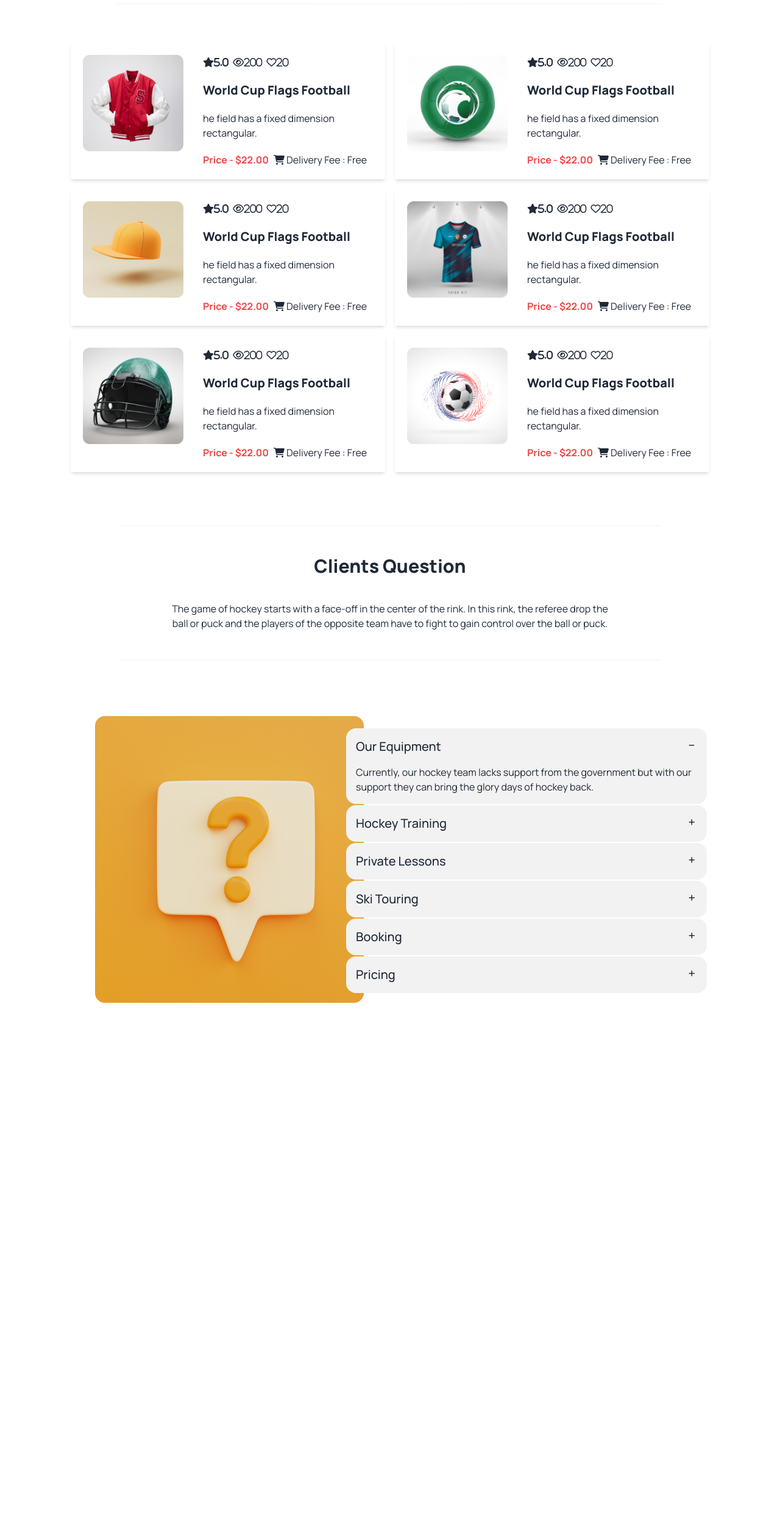
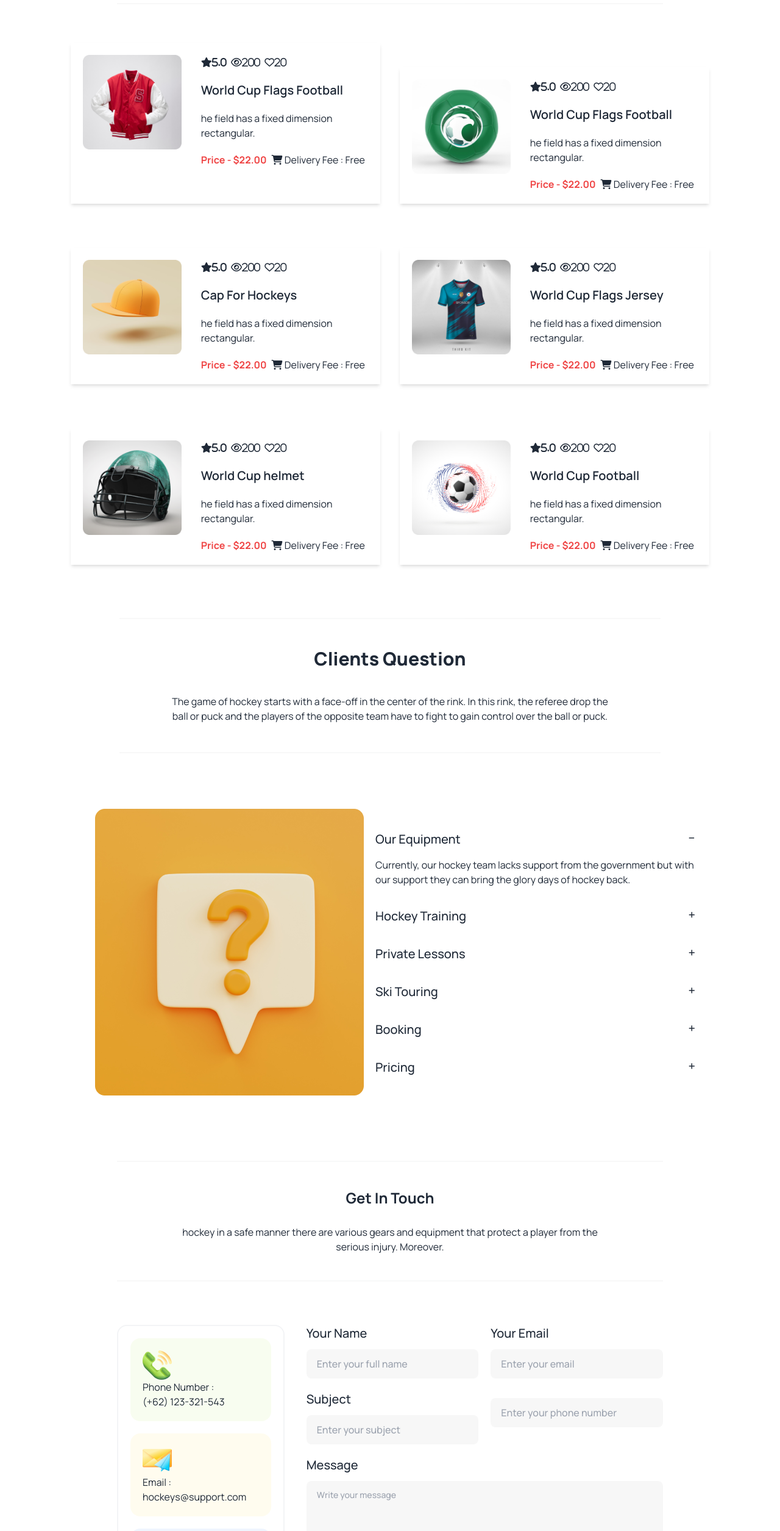
Before and after one commit to netmasternr/B9A3-Hockeys-main, a plain HTML site: page index.html in a window 1280 px wide. Shown: the part 2560-5070 px from the top of the page at 61% size. Before the commit the page ends 4304 px from the top, so only its background shows below. Drawn offline with nearby package versions, Linux system fonts and the light colour scheme.

Commit message:
contract section added

```diff
--- a/index.html
+++ b/index.html
@@ -207,7 +207,7 @@
        the referee drop the the players of the opposite team </p>
        <div class=" divider opacity-30 container px-5 mx-auto lg:px-24 "></div>
   </div>
-    <div class=" gap-4 px-5 mx-auto   grid lg:grid-cols-2">
+    <div class=" gap-8 space-y-10 px-5 mx-auto   grid lg:grid-cols-2">
       <!-- card-1 -->
       <div class=" lg:flex bg-base-100 shadow-md ">
         <!-- img-part -->
@@ -221,7 +221,7 @@
             <i class="fa-regular fa-eye">200</i>
             <i class="fa-regular fa-heart">20</i>
           </div>
-           <h1 class="text-xl font-extrabold">World Cup Flags Football</h1>
+           <h1 class="text-xl font-semibold">World Cup Flags Football</h1>
            <p>he field has a fixed dimension
              rectangular.</p>
              <div class="flex gap-2">
@@ -248,7 +248,7 @@
             <i class="fa-regular fa-eye">200</i>
             <i class="fa-regular fa-heart">20</i>
           </div>
-           <h1 class="text-xl font-extrabold">World Cup Flags Football</h1>
+           <h1 class="text-xl font-semibold">World Cup Flags Football</h1>
            <p>he field has a fixed dimension
              rectangular.</p>
              <div class="flex gap-2">
@@ -275,7 +275,7 @@
             <i class="fa-regular fa-eye">200</i>
             <i class="fa-regular fa-heart">20</i>
           </div>
-           <h1 class="text-xl font-extrabold">World Cup Flags Football</h1>
+           <h1 class="text-xl font-semibold">Cap For Hockeys</h1>
            <p>he field has a fixed dimension
              rectangular.</p>
              <div class="flex gap-2">
@@ -302,7 +302,7 @@
             <i class="fa-regular fa-eye">200</i>
             <i class="fa-regular fa-heart">20</i>
           </div>
-           <h1 class="text-xl font-extrabold">World Cup Flags Football</h1>
+           <h1 class="text-xl font-semibold">World Cup Flags Jersey</h1>
            <p>he field has a fixed dimension
              rectangular.</p>
              <div class="flex gap-2">
@@ -329,7 +329,7 @@
             <i class="fa-regular fa-eye">200</i>
             <i class="fa-regular fa-heart">20</i>
           </div>
-           <h1 class="text-xl font-extrabold">World Cup Flags Football</h1>
+           <h1 class="text-xl font-semibold">World Cup helmet</h1>
            <p>he field has a fixed dimension
              rectangular.</p>
              <div class="flex gap-2">
@@ -356,7 +356,7 @@
             <i class="fa-regular fa-eye">200</i>
             <i class="fa-regular fa-heart">20</i>
           </div>
-           <h1 class="text-xl font-extrabold">World Cup Flags Football</h1>
+           <h1 class="text-xl font-semibold">World Cup Football</h1>
            <p>he field has a fixed dimension
              rectangular.</p>
              <div class="flex gap-2">
@@ -390,7 +390,7 @@
           <div class=" divider opacity-30 container px-5 mx-auto lg:px-24 "></div>
         </div>
 
-        <div class="grid mt-16 p-5 border-2 border-gray-100 rounded-2xl gap-4 lg:border-none lg:grid-cols-2 lg:-space-x-20 mx-auto">
+        <div class="grid mt-16 p-5 border-2 border-gray-100 rounded-2xl gap-4 md:grid-cols-1  lg:border-none lg:grid-cols-2 lg:-space-x-12 mx-auto">
 
             <div class=" mx-auto">
               <img class="-space-x-10" src="./Images/11.png" alt="">
@@ -399,7 +399,7 @@
             <div class=" space-y-0.5 pt-10  lg:pt-5">
 
               <!-- question-1 -->
-              <div class="collapse collapse-plus bg-base-200">
+              <div class="collapse collapse-plus bg-white">
                 <input type="radio" name="my-accordion-3" checked="checked" />
                 <div class="collapse-title text-xl font-medium">
                   Our Equipment
@@ -410,7 +410,7 @@
               </div>
 
               <!-- question-2 -->
-              <div class="collapse collapse-plus bg-base-200">
+              <div class="collapse collapse-plus bg-white">
                 <input type="radio" name="my-accordion-3" />
                 <div class="collapse-title text-xl font-medium">
                   Hockey Training
@@ -421,7 +421,7 @@
               </div>
 
               <!-- question-3 -->
-              <div class="collapse collapse-plus bg-base-200">
+              <div class="collapse collapse-plus bg-white">
                 <input type="radio" name="my-accordion-3" />
                 <div class="collapse-title text-xl font-medium">
                   Private Lessons
@@ -432,7 +432,7 @@
               </div>
 
               <!-- question-4-->
-              <div class="collapse collapse-plus bg-base-200">
+              <div class="collapse collapse-plus bg-white">
                 <input type="radio" name="my-accordion-3" />
                 <div class="collapse-title text-xl font-medium">
                   Ski Touring
@@ -443,7 +443,7 @@
               </div>
 
               <!-- question-5 -->
-              <div class="collapse collapse-plus bg-base-200">
+              <div class="collapse collapse-plus bg-white">
                 <input type="radio" name="my-accordion-3" />
                 <div class="collapse-title text-xl font-medium">
                   Booking
@@ -454,7 +454,7 @@
               </div>
 
               <!-- question-5 -->
-              <div class="collapse collapse-plus bg-base-200">
+              <div class="collapse collapse-plus bg-white">
                 <input type="radio" name="my-accordion-3" />
                 <div class="collapse-title text-xl font-medium">
                   Pricing
@@ -482,20 +482,115 @@
 
 
      </section>
-     <!-- client question section start -->
+     <!-- client question section end -->
+
+     <!-- contract section start -->
+      <section>
+        <div class=" divider opacity-30 container px-5 mx-auto lg:px-24 "></div>
+        <div class="text-center py-5">
+          <h1 class="text-2xl font-bold pb-7" >Get In Touch</h1>
+          <p class="w-2/3 mx-auto">hockey in a safe manner there are various gears and equipment that protect a player from the serious injury. Moreover.</p>
+        </div>
+
+        <!-- divider -->
+        <div class=" divider opacity-30 mb-16 container  px-5 mx-auto lg:px-24 "></div>
+        <!-- divider -->
+
+        <div class="container px-5 mx-auto lg:px-24
+         grid gap-9 grid-cols-1 lg:grid-cols-3">
+
+          <div class="col-span-1 px-5 pt-5 pb-1 border-2 border-gray-100 rounded-2xl ">
+            <div class="bg-[#BCED6D1A] rounded-2xl p-5 mb-5">
+                <img src="./Images/Group 1171275317.png" alt="">
+                <p>Phone Number :
+                </p>
+                <h3>(+62) 123-321-543</h3>
+            </div>
+
+            <div class="bg-[#FDDD5F1A] rounded-2xl p-5 mb-5">
+                <img src="./Images/Group 1171275318.png" alt="">
+                <p>Email :
+                </p>
+                <h3>hockeys@support.com</h3>
+            </div>
+
+            <div class="bg-[#629CF31A] rounded-2xl p-5 mb-5">
+                <img src="./Images/Group 1171275321.png" alt="">
+                <p>Location :
+                </p>
+                <h3>
+                  152/1 Mohakhali Wireless Gate
+                </h3>
+            </div>
+          </div>
+
+          <!-- form-part -->
+          <div class="col-span-2">
+            <div class="grid gap-5 lg:grid-cols-2 ">
+
+              <div class="text-xl font-medium">
+                <label for="">Your Name</label>
+                <input type="text" placeholder="Enter your full name" class="input mt-3 bg-[#13131808]  w-full "/>
+              </div>
+
+              <div class="text-xl font-medium">
+                <label for="">Your Email</label>
+                <input type="text" placeholder="Enter your email" class="input mt-3 bg-[#13131808]  w-full "/>
+              </div>
+
+              <div class="text-xl font-medium">
+                <label for="">Subject</label>
+                <input type="text" placeholder="Enter your subject" class="input mt-3 bg-[#13131808]  w-full "/>
+              </div>
+
+              <div class="text-xl font-medium">
+                <input type="text" placeholder="Enter your phone number" class="input mt-3 bg-[#13131808]  w-full "/>
+              </div>
+            </div>
+
+            <div class="py-5 text-xl font-medium">
+              <label class="form-control ">
+                <label for="">Message</label>
+                <textarea class="textarea bg-[#13131808] mt-3 h-48" placeholder="Write your message"></textarea>
+              </label>
+            </div>
+            <div>
+              <button class="btn btn-wide w-full text-white bg-[#FF4240]">Wide</button>
+            </div>
+          </div>
 
 
 
 
+        </div>
+
+     <!-- social media part    -->
+      <div class="container px-5 mx-auto lg:px-24 pt-12 ">
+
+        <div class="bg-[#13131808] h-36">
+          <div class=" text-center pb-4 pt-10">
+            <h1 class="text-2xl font-semibold">Social Media</h1>
+          </div>
+          <div class=" flex justify-center ">
+            <div class="space-x-5 text-2xl">
+              <i class="fa-brands fa-twitter"></i>
+              <i class="fa-brands fa-facebook-f"></i>
+              <i class="fa-brands fa-instagram"></i>
+            </div>
+          </div>
 
 
 
+        </div>
+
+      </div>
+
+
+      </section>
+     <!-- contract section end -->
     </main>
 
-
-
-
-
+    <!-- footer-section start -->
     <footer>
 
     </footer>
```
